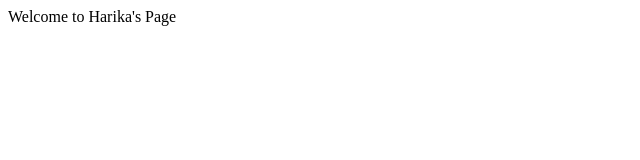
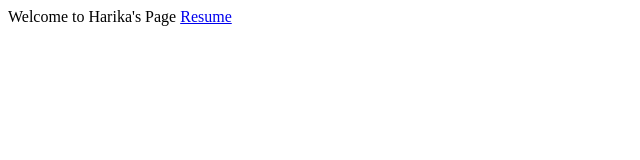
Before and after one commit to Harikareddyganta/Harikareddyganta.github.io, a plain HTML site: page index.html in a window 1280 px wide. Shown: the full height of the page, 0-640 px from the left. Drawn offline with Linux system fonts and the light colour scheme.

Commit message:
basic index html

```diff
--- a/index.html
+++ b/index.html
@@ -1,2 +1,2 @@
 Welcome to Harika's Page
-<a href="./resume.html"></a>
+<a href="./resume.html">Resume</a>
```
